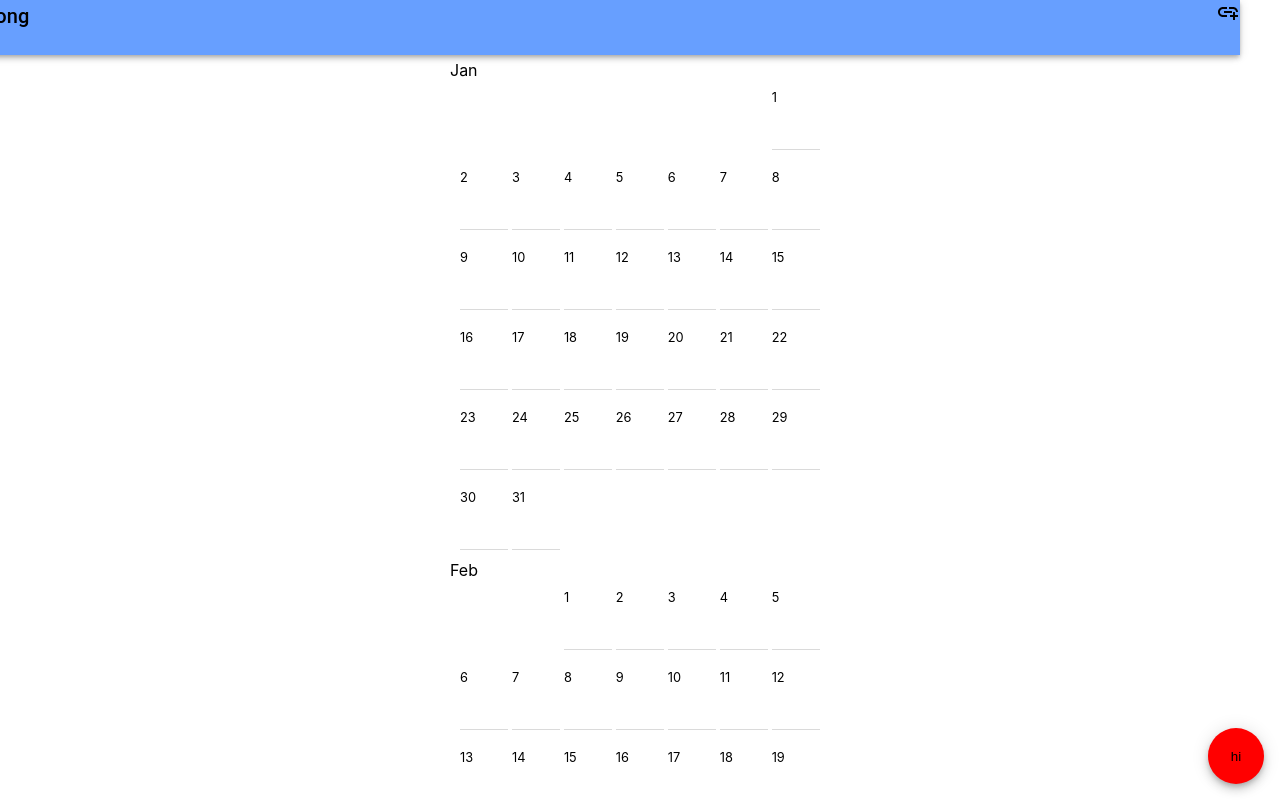
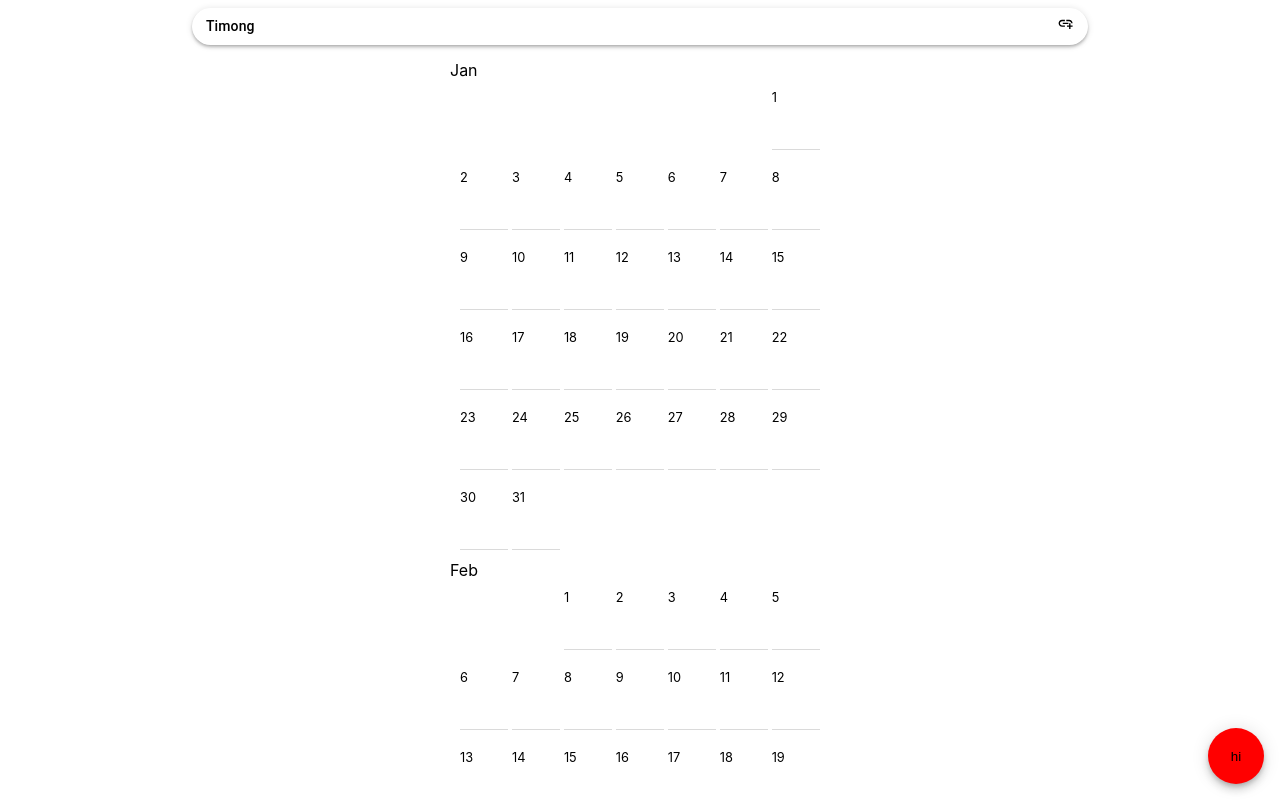
Before and after one commit to rkskekzzz/timong, a React (Create React App) app in the folder frontend/: page / in a window 1280 px wide. Shown: the top 800 px of the page. Built offline with nearby package versions, Linux system fonts and the light colour scheme.

Commit message:
Feat : header animation, floating button position change (absolute -> fixed)

```diff
--- a/frontend/src/Components/Header/Header.styled.ts
+++ b/frontend/src/Components/Header/Header.styled.ts
@@ -1,29 +1,39 @@
 import styled from 'styled-components';
 
-const TitleComponent = styled.div<{ isPin: boolean }>`
+const Header = styled.div<{ isPinned: boolean }>`
   position: fixed;
   z-index: 1100;
   top: 0;
   left: auto;
   right: 0;
-  background-color: #679fff;
-  height: 55px;
+  background-color: white;
+  height: 53px;
   width: 100%;
   display: flex;
   box-shadow: rgb(0 0 0 / 20%) 0px 2px 4px -1px,
     rgb(0 0 0 / 14%) 0px 4px 5px 0px, rgb(0 0 0 / 12%) 0px 1px 10px 0px;
 
   ${(props) => {
-    if (props.isPin)
+    if (!props.isPinned)
       return `
-        transition: transform 300ms ease-in-out 0ms;
-        transform: translateX(-40px);
+        transition: transform 500ms ease-in-out 0ms, border-radius 500ms;
+        transform: scale(0.7);
+        border-radius: 30px;
       `;
     else
       return `
-        transition: transform 200ms ease-in-out 0ms;
+        transition: transform 500ms ease-in-out 0ms;
         `;
   }};
 `;
 
-export default { TitleComponent };
+const HeaderFlexDiv = styled.div`
+  display: flex;
+  padding: 10px 20px;
+  width: 100%;
+  justify-contents: space-between;
+`;
+
+const Styled = { Header, HeaderFlexDiv };
+
+export default Styled;
--- a/frontend/src/Components/Header/Header.tsx
+++ b/frontend/src/Components/Header/Header.tsx
@@ -2,41 +2,42 @@ import React, { useState, useEffect } from 'react';
 import { Typography } from '@mui/material';
 import Styled from './Header.styled';
 import AddLinkIcon from '@mui/icons-material/AddLink';
-// import { throttle } from 'lodash';
+import { throttle } from 'lodash';
 
 let prev_windows_scrollY = 0;
 
 const Header = () => {
   const [isTop, setIsTop] = useState<boolean>(false);
-  const [isVisible, setIsVisible] = useState<boolean>(true);
+  const [isPinned, setIsPinned] = useState<boolean>(true);
+  // const [isScroll, setIsScroll] = useState<boolean>(false);
 
   useEffect(() => {
-    console.log('here');
     const handleScroll = (_e: Event) => {
-      console.log('here');
-      if (window.scrollY < 64) setIsTop(true);
-      else setIsTop(false);
+      // if (window.scrollY < 64) setIsTop(true);
+      // else setIsTop(false);
       if (window.scrollY < prev_windows_scrollY) {
         prev_windows_scrollY = window.scrollY;
-        setIsVisible(true);
+        setIsPinned(true);
       } else {
         prev_windows_scrollY = window.scrollY;
-        setIsVisible(false);
+        setIsPinned(false);
       }
     };
-    window.addEventListener('scroll', handleScroll);
+    window.addEventListener('scroll', throttle(handleScroll, 200));
     return () => {
-      window.removeEventListener('scroll', handleScroll);
+      window.removeEventListener('scroll', throttle(handleScroll, 200));
     };
   }, []);
 
   return (
-    <Styled.TitleComponent isPin={isTop}>
-      <Typography variant="h6" component="div" sx={{ flexGrow: 1 }}>
-        Timong
-      </Typography>
-      <AddLinkIcon />
-    </Styled.TitleComponent>
+    <Styled.Header isPinned={isPinned}>
+      <Styled.HeaderFlexDiv>
+        <Typography variant="h6" component="span" sx={{ flexGrow: 1 }}>
+          Timong
+        </Typography>
+        <AddLinkIcon />
+      </Styled.HeaderFlexDiv>
+    </Styled.Header>
   );
 };
 
--- a/frontend/src/Components/Timong.styled.ts
+++ b/frontend/src/Components/Timong.styled.ts
@@ -1,13 +1,15 @@
 import styled from 'styled-components';
 
 const Body = styled.div`
-  height: 100vh;
   max-width: 400px;
   overflow: scroll;
   display: flex;
   flex-direction: column;
   margin: 0 auto;
   gap: 20px;
+  ::-webkit-scrollbar {
+    display: none;
+  }
 `;
 
 const MainComponent = styled.div`
--- a/frontend/src/Components/Timong.tsx
+++ b/frontend/src/Components/Timong.tsx
@@ -15,15 +15,13 @@ const year: Year = buildYear(moment());
 const Timong = () => {
   return (
     <>
-      <Box sx={{ flexGrow: 1 }}>
       <Header />
       <Styled.Body id="body">
         <Styled.MainComponent>
           <Calendar year={year} />
         </Styled.MainComponent>
+      </Styled.Body>
       <Users />
-        </Styled.Body>
-      </Box>
     </>
   );
 };
--- a/frontend/src/Components/Users/Users.styled.tsx
+++ b/frontend/src/Components/Users/Users.styled.tsx
@@ -1,7 +1,7 @@
 import styled from 'styled-components';
 
 const Temp = styled.div<{ isShow: boolean }>`
-  position: absolute;
+  position: fixed;
   bottom: 72px;
   right: 16px;
   display: flex;
@@ -10,7 +10,7 @@ const Temp = styled.div<{ isShow: boolean }>`
 `;
 
 const DialButton = styled.button`
-  position: absolute;
+  position: fixed;
   bottom: 16px;
   right: 16px;
   width: 56px;
@@ -39,7 +39,7 @@ const DialBox = styled.div<{ isShow: boolean }>`
 `;
 
 const DialRowDelButton = styled.div`
-  position: absolute;
+  position: fixed;
   left: 100%;
 `;
 
```
Lines whose indentation alone changed are shown as unchanged.
